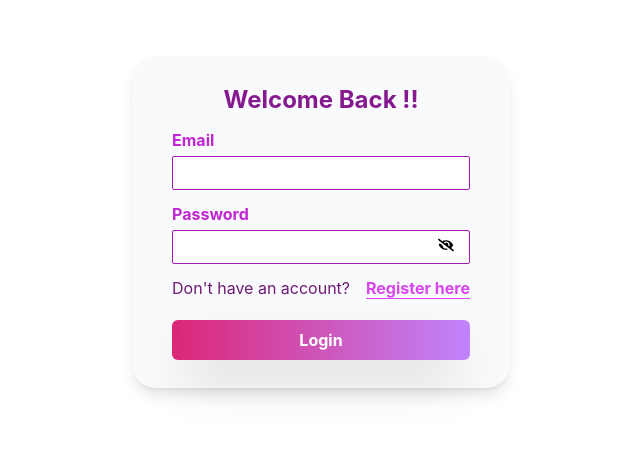
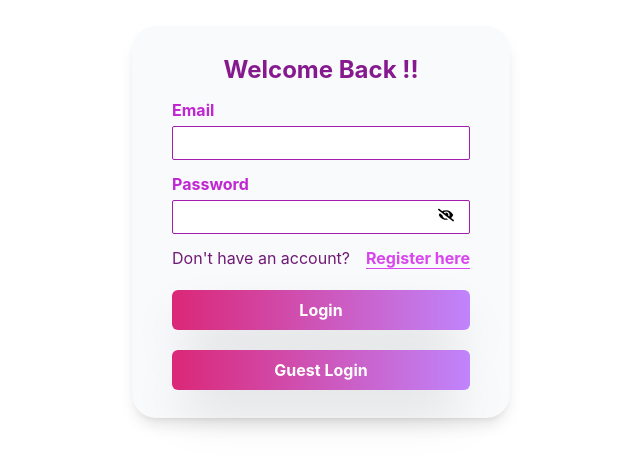
Before and after one commit to mariyasada/chat-app-Mern-stack, a React (Vite) app in the folder frontend/: page / in a window 1280 px wide. Shown: the part 178-646 px from the top of the page, without its empty margins (319-959 px from the left). Built offline with nearby package versions, Linux system fonts and the light colour scheme.

Commit message:
fix:login problem

```diff
--- a/frontend/src/Pages/Login/Login.jsx
+++ b/frontend/src/Pages/Login/Login.jsx
@@ -14,6 +14,7 @@ const Login = () => {
   });
   const [ispasswordVisible, setIsPasswordVisible] = useState(false);
   const [loading, setLoading] = useState(false);
+  const [guestLoading, setGuestLoading] = useState(false);
   const navigate = useNavigate();
 
   const onChangeHandler = (e) => {
@@ -21,30 +22,45 @@ const Login = () => {
     setLoginUserData((prev) => ({ ...prev, [name]: value }));
   };
 
-  const loginHanlder = async () => {
+  const loginHandler = async (guestLogin = false) => {
     try {
-      const { password, email } = loginUserData;
+      let loginData;
+
+      if (guestLogin) {
+        loginData = {
+          email: "aarzu@gmail.com",
+          password: "aarzu@123",
+        };
+      } else {
+        loginData = loginUserData;
+      }
+
+      const { email, password } = loginData;
       if ([email, password].some((field) => field?.trim() === "")) {
         toast.error("All fields are required!");
+        return;
       }
-      setLoading(true);
-      const response = await axios.post("/api/v1/users/login", loginUserData);
+
+      guestLogin ? setGuestLoading(true) : setLoading(true);
+
+      const response = await axios.post("/api/v1/users/login", loginData);
       if (response.status === 200) {
         const userData = response.data.data.user;
         localStorage.setItem("loggedIn-user", JSON.stringify(userData));
         setLoggedInUser(userData);
-        setLoading(false);
         navigate("/home");
+        toast.success(response.data.message);
       } else {
         toast.error(response.data.message);
-        setLoading(false);
       }
     } catch (err) {
       console.error(err);
       toast.error(err.response?.data?.message || err.message);
-      setLoading(false);
+    } finally {
+      guestLogin ? setGuestLoading(false) : setLoading(false);
     }
   };
+
   return (
     <div className="flex bg-slate-50 flex-col gap-3 px-10 py-7 h-full w-full rounded-3xl shadow-lg relative max-sm:w-full h-fit max-md:w-full h-fit">
       <p className="text-2xl  text-fuchsia-800 font-bold text-center">
@@ -99,7 +115,7 @@ const Login = () => {
       <div className="flex flex-col gap-1 items-center justify-center w-full mt-2">
         <button
           className="w-full shadow-2xl bg-gradient-to-r from-pink-600 to-purple-400 hover:from-purple-500 hover:to-pink-400 p-2 text rounded-md w-1/2 text-white font-bold"
-          onClick={loginHanlder}
+          onClick={() => loginHandler(false)}
         >
           {loading ? (
             <span className="loading loading-spinner "></span>
@@ -108,6 +124,18 @@ const Login = () => {
           )}
         </button>
       </div>
+      <div className="flex flex-col gap-1 items-center justify-center w-full mt-2">
+        <button
+          className="w-full shadow-2xl bg-gradient-to-r from-pink-600 to-purple-400 hover:from-purple-500 hover:to-pink-400 p-2 text rounded-md w-1/2 text-white font-bold"
+          onClick={() => loginHandler(true)}
+        >
+          {guestLoading ? (
+            <span className="loading loading-spinner "></span>
+          ) : (
+            "Guest Login"
+          )}
+        </button>
+      </div>
     </div>
   );
 };
--- a/frontend/src/Pages/Signup/Signup.jsx
+++ b/frontend/src/Pages/Signup/Signup.jsx
@@ -55,11 +55,13 @@ const Signup = () => {
 
       setLoading(true);
       const response = await axios.post("/api/v1/users/signup", userData);
+      console.log(response, "check response");
       if (response?.status === 201) {
-        const userData = response?.data?.data?.user;
-        localStorage.setItem("loggedIn-user", JSON.stringify(data?.data?.user));
-        setLoggedInUser(userData);
+        const userData = response?.data;
+        localStorage.setItem("loggedIn-user", JSON.stringify(userData?.data));
+        setLoggedInUser(userData?.data);
         setLoading(false);
+        toast.success(response?.data?.message);
         navigate("/home");
       } else {
         toast.error(response.data.message);
```
